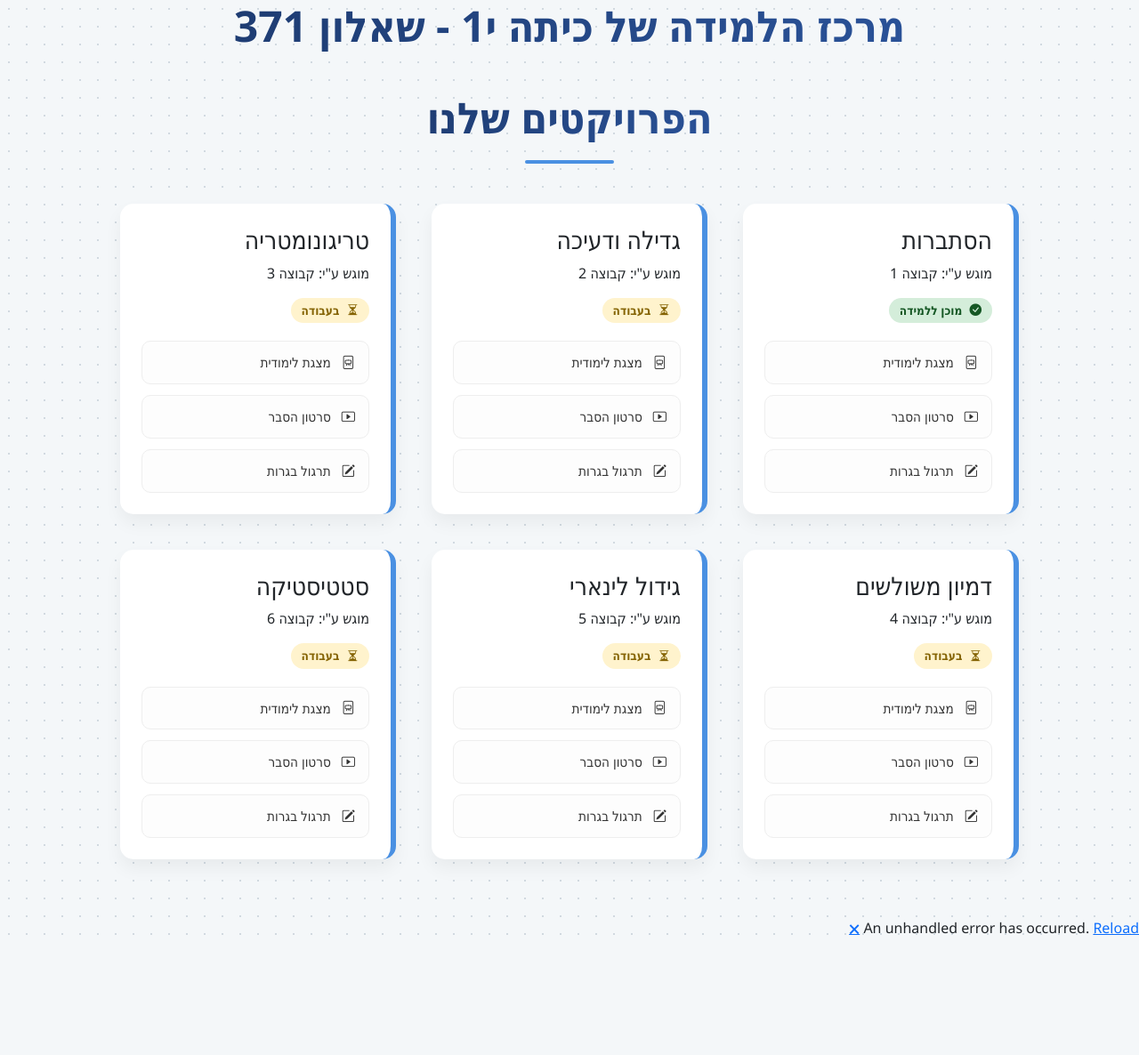
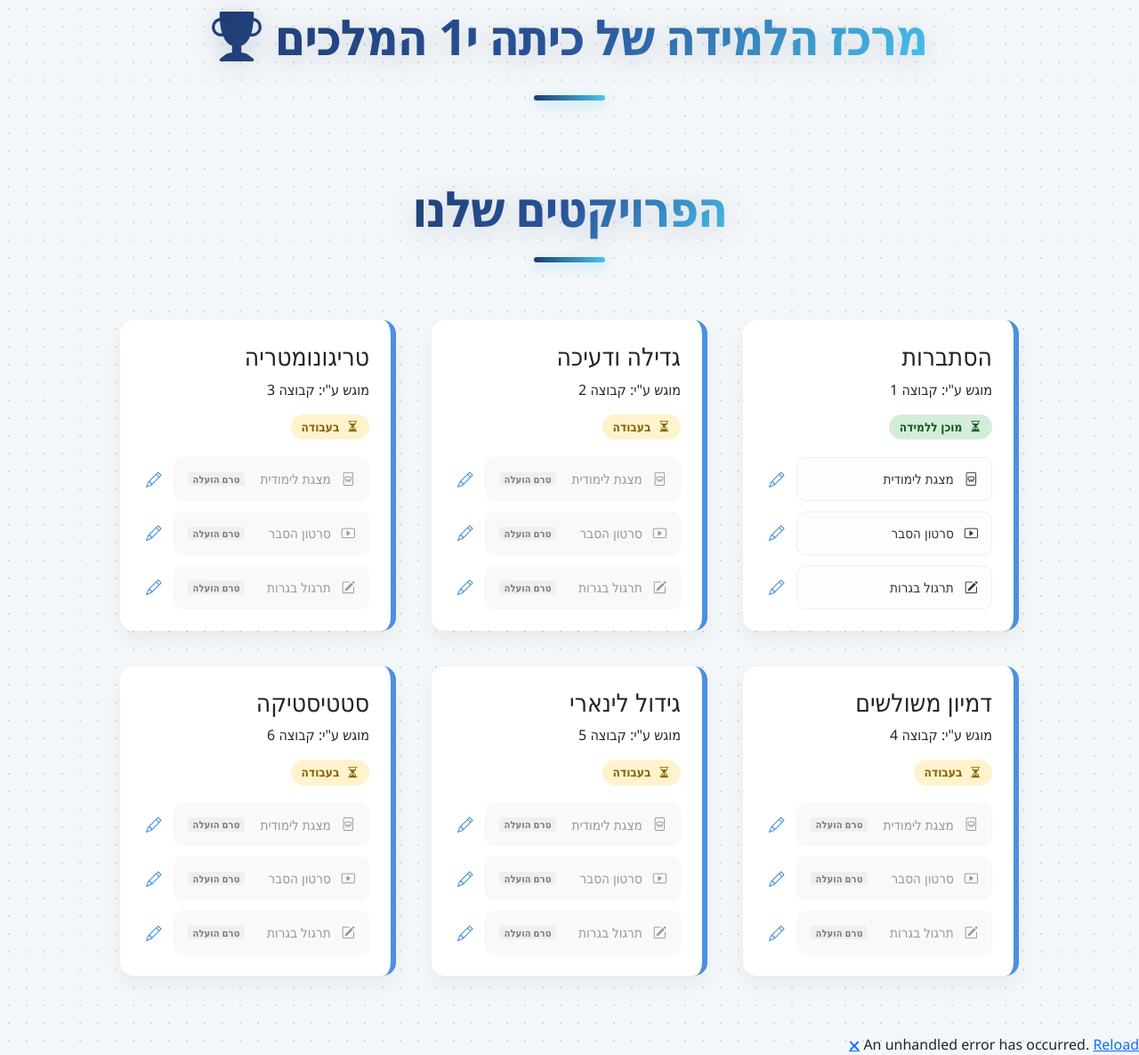
Before and after one commit to AdiEllis/MathProject, an ASP.NET Core app: page / in a window 1280 px wide. Shown: the whole page at 89% size. Before the commit the page ends 1051 px from the top, so only its background shows below. Run offline with ASP.NET Core 8, Linux system fonts and the light colour scheme; style sheets or scripts are compiled from the project's sources.

Commit message:
הוספת עריכה לכרטיסיות - הוספת קישורים

```diff
--- a/Components/Pages/Home.razor
+++ b/Components/Pages/Home.razor
@@ -3,7 +3,13 @@
 
 <PageTitle>ויקי-בגרות 371</PageTitle>
 
-<h1>מרכז הלמידה של כיתה י1 - שאלון 371</h1>
+<div class="header-section">
+    <h1 class="d-inline-flex align-items-center gap-3">
+        מרכז הלמידה של כיתה י1 המלכים
+        <i class="bi bi-trophy-fill"></i>
+    </h1>
+    <div class="header-accent"></div>
+</div>
 
 <div class="container">
     <div class="header-section">
@@ -25,51 +31,44 @@
         new MathProject {
             Topic = "הסתברות",
             Students = "קבוצה 1",
-            IsCompleted = true,
-            PresentationLink = "file:///C:/Users/user/Downloads/Project_Based_Math_371.pdf", // כאן יבוא הלינק האמיתי
-            VideoLink = "#",
-            ExercisesLink = "#"
+            PresentationLink = "file:///C:/Users/user/Downloads/Project_Based_Math_371.pdf",
+            VideoLink = "file:///C:/Users/user/Downloads/Project_Based_Math_371.pdf",
+            ExercisesLink = "file:///C:/Users/user/Downloads/Project_Based_Math_371.pdf",
         },
         new MathProject {
             Topic = "גדילה ודעיכה",
             Students = "קבוצה 2",
-            IsCompleted = false,
-            PresentationLink = "#",
-            VideoLink = "#",
-            ExercisesLink = "#"
+            PresentationLink = "",
+            VideoLink = "",
+            ExercisesLink = ""
         },
         new MathProject {
             Topic = "טריגונומטריה",
             Students = "קבוצה 3",
-            IsCompleted = false,
-            PresentationLink = "#",
-            VideoLink = "#",
-            ExercisesLink = "#"
+            PresentationLink = "",
+            VideoLink = "",
+            ExercisesLink = ""
         },
         new MathProject {
             Topic = "דמיון משולשים",
             Students = "קבוצה 4",
-            IsCompleted = false,
-            PresentationLink = "#",
-            VideoLink = "#",
-            ExercisesLink = "#"
+            PresentationLink = "",
+            VideoLink = "",
+            ExercisesLink = ""
         },
         new MathProject {
             Topic = "גידול לינארי",
             Students = "קבוצה 5",
-            IsCompleted = false,
-            PresentationLink = "#",
-            VideoLink = "#",
-            ExercisesLink = "#"
+            PresentationLink = "",
+            VideoLink = "",
+            ExercisesLink = ""
         },
         new MathProject {
             Topic = "סטטיסטיקה",
             Students = "קבוצה 6",
-            IsCompleted = false,
-            PresentationLink = "#",
-            VideoLink = "#",
-            ExercisesLink = "#"
+            PresentationLink = "",
+            VideoLink = "",
+            ExercisesLink = ""
         }
-        // אפשר להוסיף פה את שאר הנושאים מהמצגת: טריגונומטריה, סטטיסטיקה וכו'
     };
 }
--- a/Components/Pages/Home.razor.css
+++ b/Components/Pages/Home.razor.css
@@ -39,20 +39,26 @@
 }
 
 h1 {
-    font-size: 3rem;
-    color: #2c3e50;
-    margin-bottom: 5px;
-    font-weight: 800;
-    /* שילוב של צבע כחול-מתמטי */
-    background: linear-gradient(120deg, #1e3c72 0%, #2a5298 100%);
+    /* שימוש ב-clamp גורם לכותרת להיות גדולה במחשב וקטנה אוטומטית בטלפון */
+    font-size: clamp(1.8rem, 5vw, 3.5rem);
+    font-weight: 900;
+    line-height: 1.1;
+    letter-spacing: -1.5px; /* מראה מהודק ומודרני של כותרות עיתון/מגזין */
+    margin-bottom: 15px;
+    padding: 10px 10px;
+    /* גרדיאנט תלת-שכבתי עמוק יותר */
+    background: linear-gradient(135deg, #1e3c72 0%, #2a5298 50%, #48c6ef 100%);
     -webkit-background-clip: text;
     -webkit-text-fill-color: transparent;
+    /* הוספת עומק באמצעות פילטר צל (עובד מצוין עם גרדיאנט טקסט) */
+    filter: drop-shadow(0px 5px 15px rgba(30, 60, 114, 0.2));
     text-align: center;
     display: block;
     margin-left: auto;
     margin-right: auto;
-    text-align: center;
-    width: fit-content; /* גורם לרקע ה-gradient להישאר רק על הטקסט */
+    width: fit-content;
+    /* אנימציית כניסה חלקה שמרגישה מקצועית */
+    animation: titleEntrance 1s cubic-bezier(0.23, 1, 0.32, 1) both;
 }
 
 .subtitle {
@@ -65,9 +71,11 @@
 
 /* פס דקורטיבי מתחת לכותרת בהשראת ה-AI */
 .header-accent {
-    width: 100px;
-    height: 4px;
-    background: #4a90e2;
-    margin: 20px auto;
-    border-radius: 2px;
+    width: 80px;
+    height: 6px;
+    background: linear-gradient(90deg, #1e3c72, #48c6ef);
+    margin: 10px auto 40px;
+    border-radius: 50px;
+    box-shadow: 0 4px 15px rgba(72, 198, 239, 0.4);
+    animation: accentExpand 1.5s ease-out 0.5s both;
 }
--- a/Components/ProjectCard.razor
+++ b/Components/ProjectCard.razor
@@ -5,13 +5,14 @@
     <p class="students">מוגש ע"י: @Project.Students</p>
 
     @* סטטוס כללי של הפרויקט *@
-    <div class="status @(Project.IsCompleted ? "done" : "working")">
+    <div class="status @(IsComplete() ? "done" : "working")">
         <i class="bi @(Project.IsCompleted ? "bi-check-circle-fill" : "bi-hourglass-split")"></i>
-        @(Project.IsCompleted ? "מוכן ללמידה" : "בעבודה")
+        @(IsComplete() ? "מוכן ללמידה" : "בעבודה")
     </div>
 
     <div class="links-container">
         @* כפתור מצגת *@
+        <div class="edit-wrapper">
             <a href="@Project.PresentationLink" target="_blank"
                class="custom-btn btn-pres @(string.IsNullOrEmpty(Project.PresentationLink) ? "disabled" : "active")">
                 <i class="bi bi-file-easel"></i>
@@ -19,8 +20,21 @@
                 @if (string.IsNullOrEmpty(Project.PresentationLink))
                 {<span class="badge">טרם הועלה</span>}
             </a>
+            <button class="edit-icon-btn" @onclick="() => showEditPres = !showEditPres">
+                <i class="bi bi-pencil"></i>
+            </button>
+        </div>
+        @if (showEditPres)
+        {
+            <div class="edit-box">
+                <input @bind="Project.PresentationLink" placeholder="הדבק לינק למצגת..." />
+                <button @onclick="() => showEditPres = false">שמור</button>
+            </div>
+        }
+
 
         @* כפתור סרטון *@
+        <div class="edit-wrapper">
             <a href="@Project.VideoLink" target="_blank"
                class="custom-btn btn-video @(string.IsNullOrEmpty(Project.VideoLink) ? "disabled" : "active")">
                 <i class="bi bi-play-btn"></i>
@@ -28,8 +42,22 @@
                 @if (string.IsNullOrEmpty(Project.VideoLink))
                 {<span class="badge">טרם הועלה</span>}
             </a>
+            <button class="edit-icon-btn" @onclick="() => showEditVideo = !showEditVideo">
+                <i class="bi bi-pencil"></i>
+            </button>
+        </div>
+        @if (showEditVideo)
+        {
+            <div class="edit-box">
+                <input @bind="Project.VideoLink" placeholder="הדבק לינק לסרטון..." />
+                <button @onclick="() => showEditVideo = false">שמור</button>
+            </div>
+        }
+
 
         @* כפתור תרגול *@
+        @* --- חלק התרגול --- *@
+        <div class="edit-wrapper">
             <a href="@Project.ExercisesLink" target="_blank"
                class="custom-btn btn-practice @(string.IsNullOrEmpty(Project.ExercisesLink) ? "disabled" : "active")">
                 <i class="bi bi-pencil-square"></i>
@@ -37,9 +65,32 @@
                 @if (string.IsNullOrEmpty(Project.ExercisesLink))
                 {<span class="badge">טרם הועלה</span>}
             </a>
+            <button class="edit-icon-btn" @onclick="() => showEditEx = !showEditEx">
+                <i class="bi bi-pencil"></i>
+            </button>
+        </div>
+        @if (showEditEx)
+        {
+            <div class="edit-box">
+                <input @bind="Project.ExercisesLink" placeholder="הדבק לינק לתרגול..." />
+                <button @onclick="() => showEditEx = false">שמור</button>
+            </div>
+        }
     </div>
 </div>
 
 @code {
     [Parameter] public MathProject Project { get; set; }
+
+    public bool IsComplete()
+    {
+        return !string.IsNullOrEmpty(Project.PresentationLink) &&
+            !string.IsNullOrEmpty(Project.VideoLink) &&
+            !string.IsNullOrEmpty(Project.ExercisesLink);
     }
+
+    // משתנים לשליטה על הצגת תיבות העריכה
+    private bool showEditPres = false;
+    private bool showEditVideo = false;
+    private bool showEditEx = false;
+}
--- a/Components/ProjectCard.razor.css
+++ b/Components/ProjectCard.razor.css
@@ -54,6 +54,8 @@
     padding: 2px 6px;
     border-radius: 4px;
     margin-right: auto; /* דוחף את התווית שמאלה */
+    color: black;
+
 }
 
 /* אפקטים במעבר עכבר לכפתורים פעילים */
@@ -95,3 +97,65 @@
         background: #d4edda;
         color: #155724;
     }
+
+.edit-wrapper {
+    display: flex;
+    align-items: center;
+    gap: 8px;
+    width: 100%;
+}
+
+    .edit-wrapper .custom-btn {
+        flex-grow: 1; /* שהכפתור יתפוס את רוב הרוחב */
+    }
+
+.edit-icon-btn {
+    background: none;
+    border: none;
+    color: #4a90e2;
+    cursor: pointer;
+    font-size: 1.1rem;
+    padding: 5px;
+    transition: transform 0.2s;
+}
+
+    .edit-icon-btn:hover {
+        transform: scale(1.2);
+        color: #1e3c72;
+    }
+
+.edit-box {
+    display: flex;
+    gap: 5px;
+    margin-bottom: 10px;
+    animation: fadeIn 0.3s ease;
+}
+
+    .edit-box input {
+        flex-grow: 1;
+        padding: 5px 10px;
+        border-radius: 5px;
+        border: 1px solid #ddd;
+        font-size: 0.85rem;
+    }
+
+    .edit-box button {
+        background: #28a745;
+        color: white;
+        border: none;
+        padding: 5px 10px;
+        border-radius: 5px;
+        cursor: pointer;
+    }
+
+@keyframes fadeIn {
+    from {
+        opacity: 0;
+        transform: translateY(-10px);
+    }
+
+    to {
+        opacity: 1;
+        transform: translateY(0);
+    }
+}
```
Lines whose indentation alone changed are shown as unchanged.
